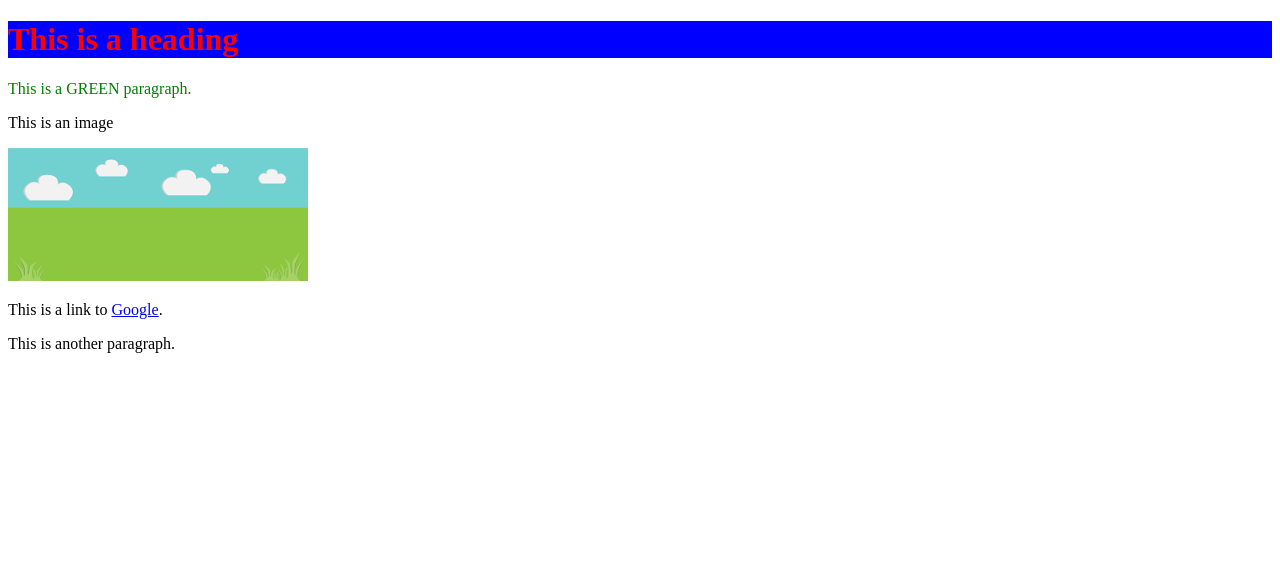
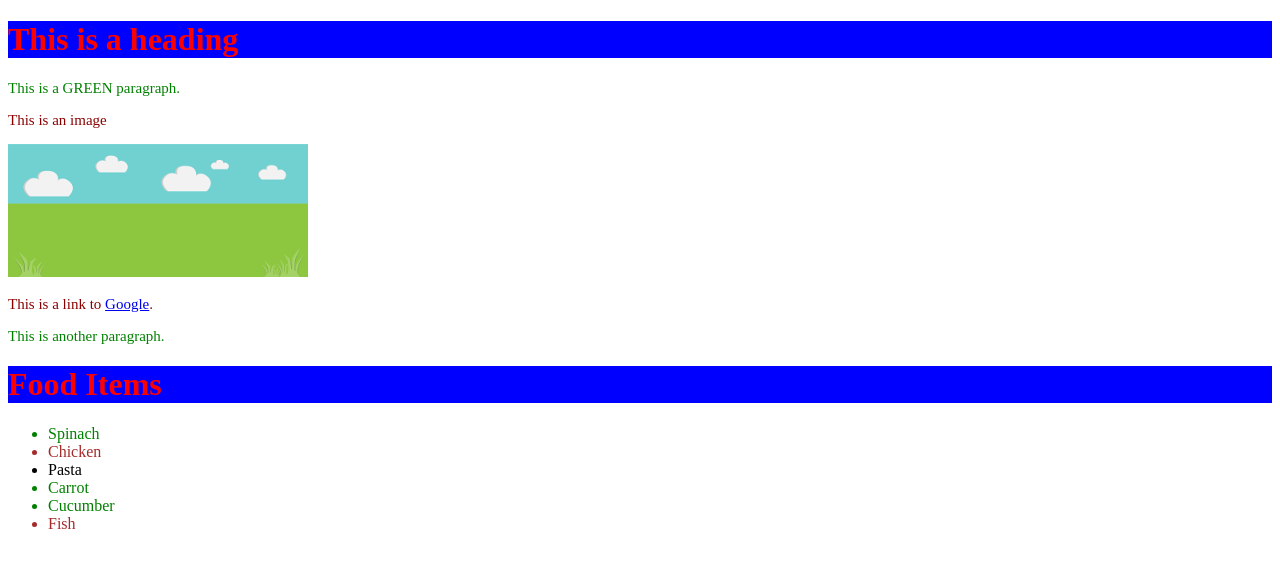
Before and after one commit to Beastman-Dev/html_introduction, a plain HTML site: page html_formatting.html in a window 1280 px wide. Drawn offline with Linux system fonts and the light colour scheme.

Commit message:
Added classes to the CSS style sheet.

```diff
--- a/html_formatting.html
+++ b/html_formatting.html
@@ -15,6 +15,16 @@
     <p>This is an image</p>
     <img src="background.png" alt="Background image">
     <p>This is a link to <a href="https://www.google.com">Google</a>.</p>
-    <p>This is another paragraph.</p>
-  </body>
+    <p id="mainPar">This is another paragraph.</p>
+
+    <h1>Food Items</h1>
+    <ul>
+        <li class="veg">Spinach</li>
+        <li class="meat">Chicken</li>
+        <li>Pasta</li>
+        <li class="veg">Carrot</li>
+        <li class="veg">Cucumber</li>
+        <li class="meat">Fish</li>
+    </ul>
+</body>
 </html>
--- a/style.css
+++ b/style.css
@@ -2,3 +2,20 @@ h1 {
     color: red;
     background-color:blue;
 }
+
+p {
+    font-size: 15px;
+    color: darkred;
+}
+
+#mainPar {
+    color:green;
+}
+
+.veg {
+    color: green;
+}
+
+.meat {
+    color: brown;
+}
```
Also changed, not shown: index.html (+1 -1 lines).
